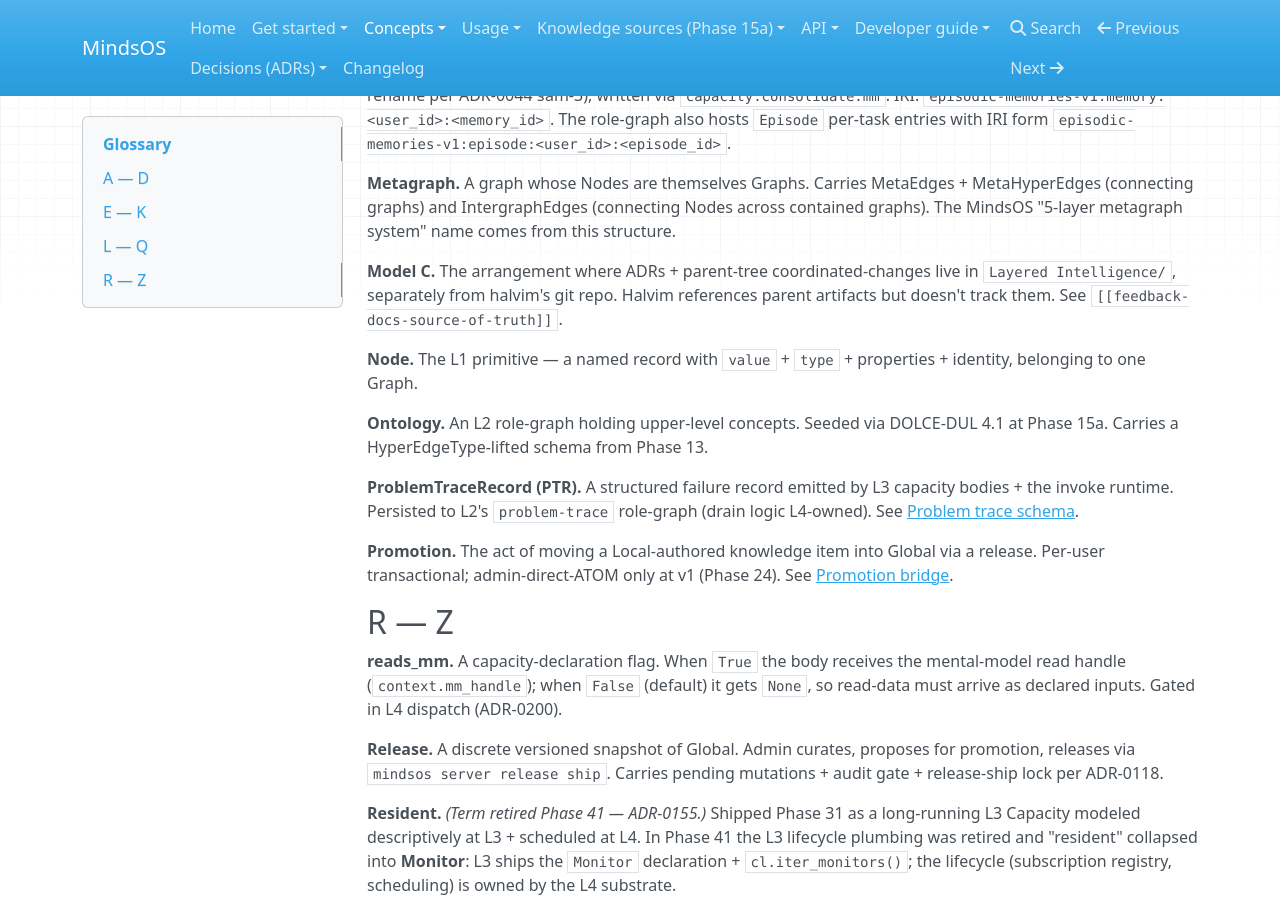
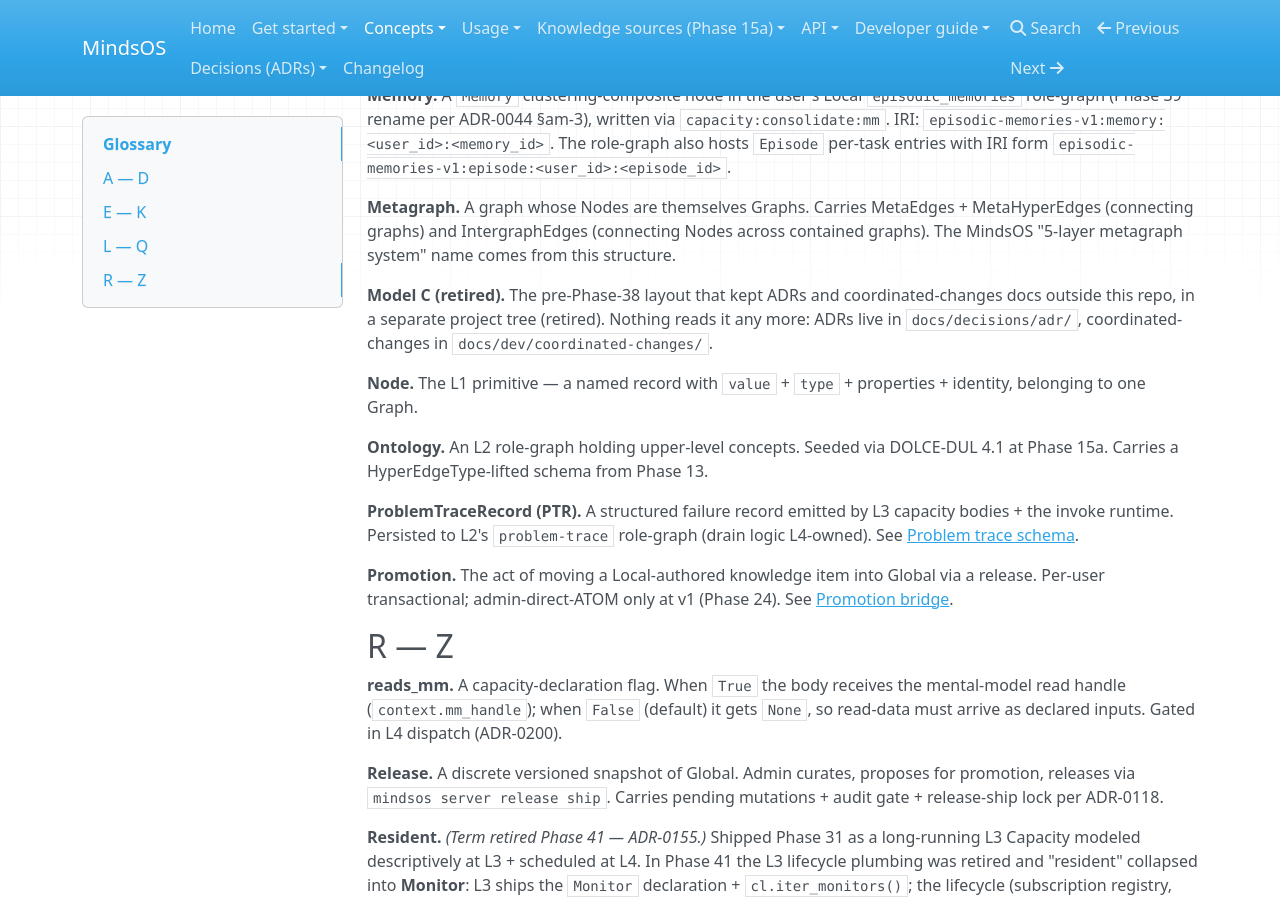
Before and after one commit to halvim/mindsos, an MkDocs documentation site: the page built from docs/concepts/glossary.md, in a window 1280 px wide and 900 px high, scrolled down 2511 px. Built offline with MkDocs 1.6.1, drawn with Linux system fonts in a browser that asks for light colours; nearby versions of some CDN libraries; some of the changed text lies outside the part shown.

Commit message:
docs: the retired Model C layout is no longer presented as current (guard + 8-line sweep) (#232)
* test: no live page presents the retired Model C layout as current (guard first, RED)

Co-Authored-By: Claude Opus 5 <noreply@anthropic.com>

Claude-Session: https://claude.ai/code/session_015DsVGzaAWuc6NwF2cr1RfU

* docs: the retired Model C layout is no longer presented as current (sweep, 8 lines)

Co-Authored-By: Claude Opus 5 <noreply@anthropic.com>

Claude-Session: https://claude.ai/code/session_015DsVGzaAWuc6NwF2cr1RfU

```diff
--- a/docs/concepts/glossary.md
+++ b/docs/concepts/glossary.md
@@ -15,8 +15,8 @@ codebase. Each definition cross-links to the page(s) that elaborate.
 **ADR (Architecture Decision Record).** A versioned decision document
 under `docs/decisions/adr/`. ADRs carry a Status (Proposed →
 Accepted → Superseded / Withdrawn) and §amendment-N blocks for
-non-overriding clarifications. ADRs live in the parent project tree
-per Model C; halvim references them by number.
+non-overriding clarifications. ADRs live in this repo, under
+`docs/decisions/adr/` (the retired Model C layout once kept them outside it).
 
 **Alignment.** An L2 role-graph that records cross-source links
 between concepts and lexical units (e.g., FrameNet frame → WordNet
@@ -172,10 +172,9 @@ MetaEdges + MetaHyperEdges (connecting graphs) and IntergraphEdges
 (connecting Nodes across contained graphs). The MindsOS "5-layer
 metagraph system" name comes from this structure.
 
-**Model C.** The arrangement where ADRs + parent-tree
-coordinated-changes live in `Layered Intelligence/`, separately
-from halvim's git repo. Halvim references parent artifacts but
-doesn't track them. See `[[feedback-docs-source-of-truth]]`.
+**Model C (retired).** The pre-Phase-38 layout that kept ADRs and coordinated-changes docs outside this repo, in a separate project tree (retired).
+Nothing reads it any more: ADRs live in `docs/decisions/adr/`, coordinated-changes in
+`docs/dev/coordinated-changes/`.
 
 **Node.** The L1 primitive — a named record with `value` + `type` +
 properties + identity, belonging to one Graph.
```
Also changed, not shown: docs/dev/coordinated-changes/L3-capacity-write-flows.md (+1 -1 lines), docs/dev/internals/capacity.md (+2 -3 lines), docs/dev/internals/core.md (+2 -3 lines), docs/dev/repo-layout.md (+3 -3 lines), docs/getting-started/whats-new-v4.md (+3 -2 lines), 2 other files.
